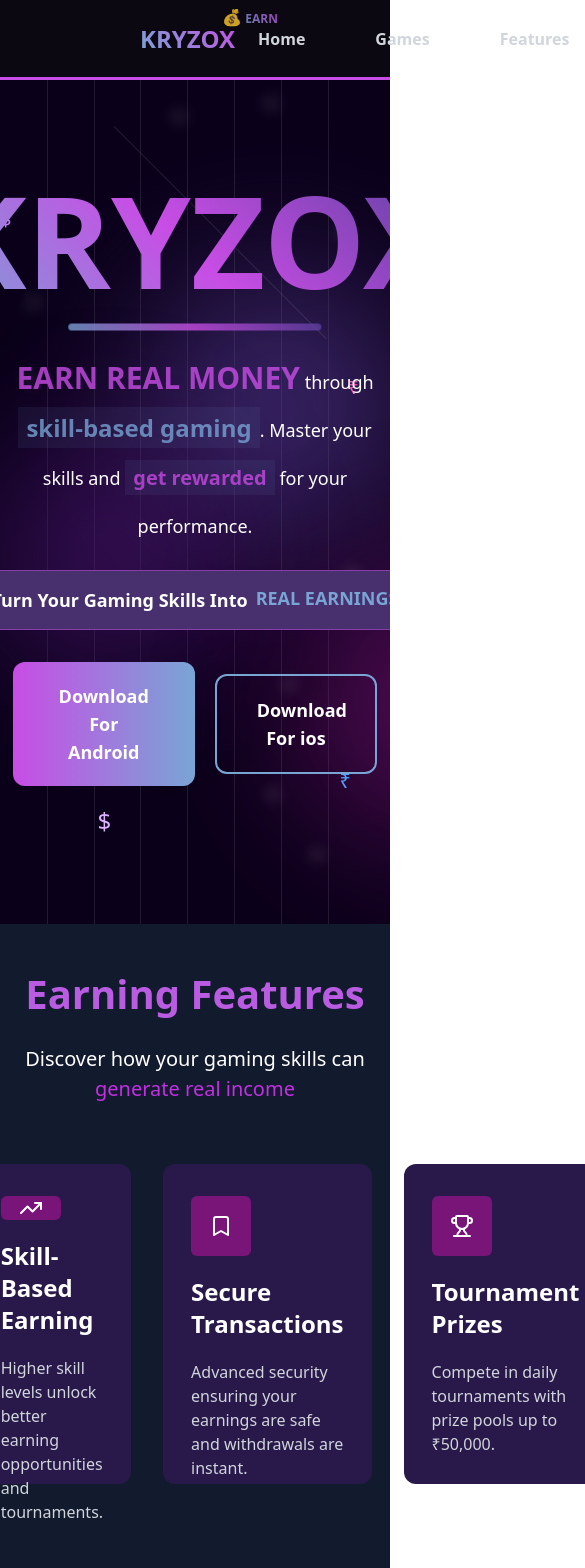
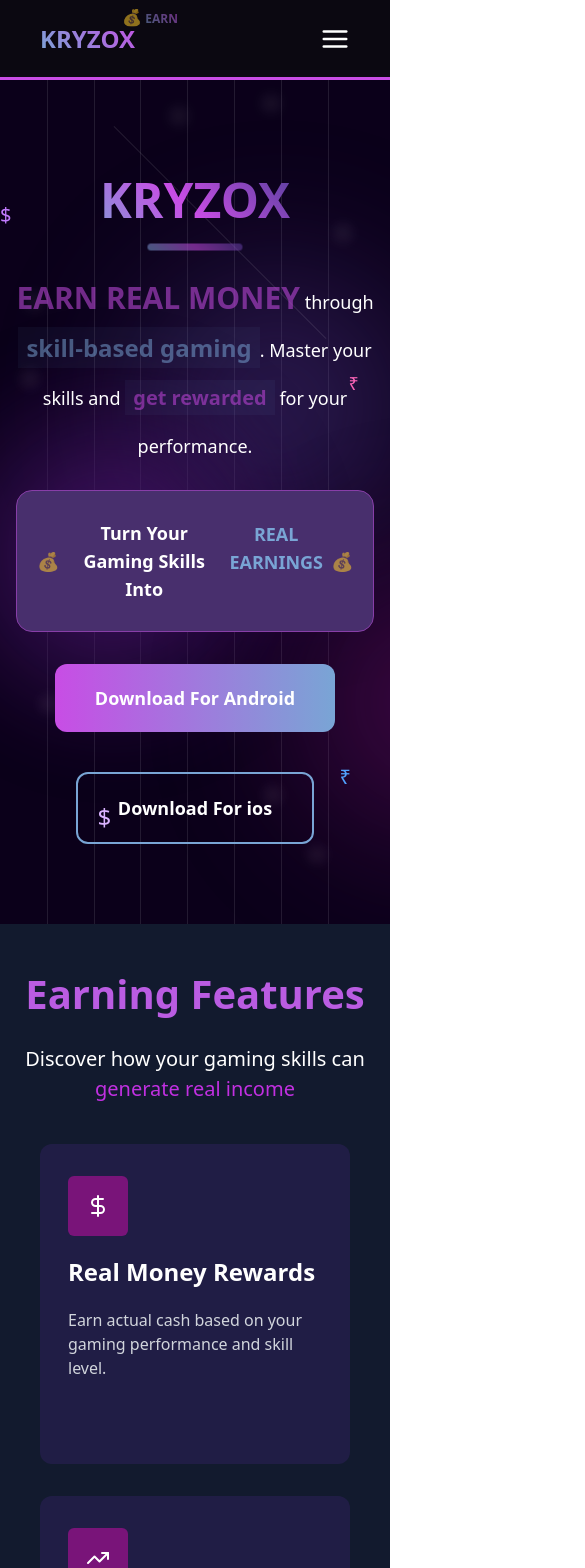
Before and after one commit to aadityasigdel/Kryzox, a React (Vite) app: page / in a window 390 px wide. Shown: the top 1568 px of the page, 585 px wide, since content can reach past the window. Built offline with nearby package versions, Linux system fonts and the light colour scheme.

Commit message:
make site responsive

```diff
--- a/src/components/Features/Feature1.jsx
+++ b/src/components/Features/Feature1.jsx
@@ -3,11 +3,11 @@ import FeatureCard1 from "../../ui/FeatureCard1";
 import { DollarSign, TrendingUp, Bookmark, Trophy  } from 'lucide-react';
 const Feature1 = () => {
   return (
-    <div className="h-[auto] w-full bg-[#121a2e] text-white text-center py-10">
+      <div className="h-[auto] w-full bg-[#121a2e] text-white text-center py-10 px-5 md:px-10">
       <h1 className="text-[40px] font-semibold text-[#BA5CE2] pb-5">Earning Features</h1>
       <p className="text-[20px] inline">Discover how your gaming skills can </p> <p className="inline text-[20px] text-[#c130e1]">generate real income</p>
       {/* card section */}
-      <section className="flex gap-8 items-center justify-center my-15">
+        <section className="grid grid-cols-1 px-5 gap-8  mt-10 md:place-items-center sm:grid-cols-2 lg:grid-cols-4 lg:px-20">
         <FeatureCard1 icon={DollarSign} title={"Real Money Rewards"}  description={"Earn actual cash based on your gaming performance and skill level."}/>
         <FeatureCard1 icon={TrendingUp} title={"Skill-Based Earning"} description={"Higher skill levels unlock better earning opportunities and tournaments."}/>
         <FeatureCard1 icon={Bookmark} title={"Secure Transactions"} description={"Advanced security ensuring your earnings are safe and withdrawals are instant."}/>
--- a/src/components/Features/Feature2.jsx
+++ b/src/components/Features/Feature2.jsx
@@ -3,7 +3,7 @@ import { DollarSign, TrendingUp, Bookmark, Trophy } from "lucide-react";
 
 const Feature2 = () => {
   return (
-    <div className="h-auto w-full bg-[#241B3A] text-white text-center py-10">
+    <div className="h-auto w-full bg-[#241B3A] text-white text-center py-10 px-5">
       <h1 className="text-[40px] font-semibold text-[#BA5CE2] pb-5">
         Earn While You Play
       </h1>
@@ -12,7 +12,7 @@ const Feature2 = () => {
         turn your skills into real money
       </p>
 
-      <section className="flex flex-wrap gap-8 items-center justify-center mt-10">
+      <section className="flex flex-wrap gap-8  mt-10 md:items-center md:justify-center md:px-20">
         <FeatureCard2
           bg="from-[#428CA9] to-[#432D77]"
           icon={DollarSign}
--- a/src/components/Features/Feature3.jsx
+++ b/src/components/Features/Feature3.jsx
@@ -4,35 +4,35 @@ const Feature3 = () => {
   return (
     <div className="text-center py-20 bg-[#211F31]">
       <section className="max-w-[600px]  m-auto mb-5">
-        <h1 className="text-left text-[60px] font-semibold text-[#BA5CE2] pb-5">
+        <h1 className="text-[30px] font-semibold text-[#BA5CE2] pb-5  md:text-[40px] lg:text[60px] md:text-left">
           Ready to Dominate?
         </h1>
-        <p className="text-[25px] inline text-[#d9cbcb]">
+        <p className=" text-[18px] inline text-[#d9cbcb] md:text-[25px]">
           Join millions of gamers and experience the future of competitive
           gaming with KRYZOX.
         </p>
       </section>
       {/* button section */}
-      <section className="flex gap-5 items-center justify-center  mt-10">
+      <section className="flex flex-wrap gap-5 items-center justify-center  mt-10">
         <Button1>Join KRYZOX</Button1>
         <Button2>Download Free</Button2>
       </section>
       {/* detail section */}
-      <section className="flex gap-30 items-center justify-center text-[#c4bfbf] mt-10">
-        <div className="text-left">
-          <p className="text-[35px] text-[#9684DB] font-bold">50M+</p>
+      <section className="  grid grid-cols-2 text-[#c4bfbf] mt-10 leading-8 md:gap-30 md:grid-cols-4 gap-y-5">
+        <div className="">
+          <p className=" text-[#9684DB] font-bold tex-2xl md:text-4xl ">50M+</p>
           <p>Active Players</p>
         </div>
         <div>
-          <p className="text-[35px] text-[#9684DB] font-bold">1000+</p>
+          <p className=" text-[#9684DB] font-bold tex-2xl md:text-4xl ">1000+</p>
           <p>Pro Teams</p>
         </div>
         <div>
-          <p className="text-[35px] text-[#9684DB] font-bold">24/7</p>
+          <p className=" text-[#9684DB] font-bold tex-2xl md:text-4xl ">24/7</p>
           <p>Support</p>
         </div>
         <div>
-          <p className="text-[35px] text-[#9684DB] font-bold">99.9%</p>
+          <p className=" text-[#9684DB] font-bold tex-2xl md:text-4xl ">99.9%</p>
           <p>Uptime</p>
         </div>
       </section>
--- a/src/components/Footer/Footer.jsx
+++ b/src/components/Footer/Footer.jsx
@@ -22,9 +22,9 @@ const data = [
 const icons = [Github, Twitter, MSquare, Youtube];
 const Footer = () => {
   return (
-    <div className="h-auto w-auto bg-slate-900 py-10">
-      <div className="h-auto w-auto text-white flex gap-20 mx-35 border-b-1 border-b-[#c84de5] py-5 pb-20">
-        <div className="flex flex-col gap-10">
+    <div className="h-auto w-auto bg-slate-900 px-10 py-10 md:px-20 lg:px-35">
+      <div className="h-auto w-auto text-white flex flex-wrap justify-between gap-20 border-b-1 border-b-[#c84de5] py-5 pb-20">
+        <div className="flex flex-col gap-10 max-w-[400px]">
           <h1 className="text-2xl font-bold">KRYZOX</h1>
           <p className="text-gray-400">
             The ultimate gaming platform that brings together competitive
@@ -36,19 +36,29 @@ const Footer = () => {
             ))}
           </div>
         </div>
-        <FooterComponet data={data}></FooterComponet>
-        <FooterComponet data={data}></FooterComponet>
-        <FooterComponet data={data}></FooterComponet>
-        <FooterComponet data={data}></FooterComponet>
+        <div className="flex flex-wrap gap-5">
+          <FooterComponet data={data}></FooterComponet>
+          <FooterComponet data={data}></FooterComponet>
+          <FooterComponet data={data}></FooterComponet>
+          <FooterComponet data={data}></FooterComponet>
+        </div>
       </div>
       {/* privacy or additional inof section */}
-      <section className="flex justify-between mx-35 text-gray-400 mt-10">
-        <div><p>© 2024 KRYZOX. All rights reserved.</p></div>
+      <section className="flex flex-col justify-between text-gray-400 mt-10 md:flex-wrap md:flex-row">
         <div>
-          <ul className="list-none flex gap-5">
-            <li><Link to="#">Privacy Policy</Link></li>
-            <li><Link to="#">Terms of Service</Link></li>
-            <li><Link to="#">Cookie Policy</Link></li>
+          <p>© 2024 KRYZOX. All rights reserved.</p>
+        </div>
+        <div>
+          <ul className="list-none flex flex-col mt-15  gap-5 md:mt-0 md:flex-wrap md:flex-row">
+            <li>
+              <Link to="#">Privacy Policy</Link>
+            </li>
+            <li>
+              <Link to="#">Terms of Service</Link>
+            </li>
+            <li>
+              <Link to="#">Cookie Policy</Link>
+            </li>
           </ul>
         </div>
       </section>
--- a/src/components/Herosection/Home.jsx
+++ b/src/components/Herosection/Home.jsx
@@ -1,19 +1,19 @@
 import "./herosection.css";
 export default function HeroSection() {
   return (
-    <div className="relative min-h-screen w-full bg-[#0b001a] text-white overflow-hidden font-sans">
+    <div className="relative min-h-screen w-full bg-[#0b001a] text-white overflow-hidden font-sans pb-5">
       {/* ✅ Vertical Lines */}
       {[...Array(7)].map((_, i) => (
         <div
           key={i}
-          className="absolute top-0 bottom-0 w-px bg-white/10"
+          className="absolute top-0 bottom-0 w-px bg-white/10 z-0"
           style={{ left: `${(i + 1) * 12}%` }}
         />
       ))}
 
       {/* 🔆 Large Floating Background Circles (pulse) */}
       <div
-        className="absolute rounded-full bg-purple-700 blur-3xl opacity-30 animate-pulse"
+        className="absolute rounded-full bg-purple-700 blur-3xl opacity-30 animate-pulse z-0"
         style={{
           width: 400,
           height: 400,
@@ -23,7 +23,7 @@ export default function HeroSection() {
         }}
       />
       <div
-        className="absolute rounded-full bg-pink-500 blur-2xl opacity-20 animate-pulse"
+        className="absolute rounded-full bg-pink-500 blur-2xl opacity-20 animate-pulse z-0"
         style={{
           width: 400,
           height: 400,
@@ -34,7 +34,7 @@ export default function HeroSection() {
         }}
       />
       <div
-        className="absolute rounded-full bg-blue-500 blur-3xl opacity-25 animate-pulse"
+        className="absolute rounded-full bg-blue-500 blur-3xl opacity-25 animate-pulse z-0"
         style={{
           width: 400,
           height: 400,
@@ -49,7 +49,7 @@ export default function HeroSection() {
       {[...Array(10)].map((_, i) => (
         <div
           key={`dot-${i}`}
-          className="absolute w-2 h-2 bg-white rounded-full blur-sm opacity-40 animate-bounce"
+          className="absolute w-2 h-2 bg-white rounded-full blur-sm opacity-40 animate-bounce z-0"
           style={{
             top: `${Math.random() * 95}%`,
             left: `${Math.random() * 95}%`,
@@ -59,7 +59,7 @@ export default function HeroSection() {
       ))}
 
       {/* 💸 Floating Currency Symbols */}
-      <div className="absolute top-[15%] text-purple-400 text-xl animate-bounce">
+      <div className="absolute top-[15%] text-purple-400 text-xl animate-bounce z-0">
         $
       </div>
       <div className="absolute top-[35%] right-[8%] text-pink-400 text-lg animate-bounce">
@@ -77,7 +77,9 @@ export default function HeroSection() {
 
       {/* 🚀 Hero Content */}
       <div className="flex flex-col items-center justify-center text-center px-4 mt-24 md:mt-32 relative z-10">
-        <h1 className="kryzox text-9xl sm:text-7xl font-extrabold">KRYZOX</h1>
+        <h1 className="kryzox text-5xl sm:text-7xlmd:text-9xl font-extrabold">
+          KRYZOX
+        </h1>
 
         <p className="max-w-3xl mt-6 text-lg sm:text-xl leading-12">
           <span className="text-[#c84de5] font-bold animate-pulse text-3xl ">
@@ -94,19 +96,8 @@ export default function HeroSection() {
           for your performance.
         </p>
 
-        {/* <div className="mt-6 px-6 py-3 bg-[#39166B] rounded-xl border border-purple-700 text-sm sm:text-base shadow-lg">
-          💰 Turn Your Gaming Skills Into <span className="text-blue-400 font-bold inline-block animate-bounce">REAL EARNINGS</span> 💰
-        </div>
 
-        <div className="mt-8 flex gap-4 flex-wrap justify-center">
-          <button className="bg-gradient-to-r from-purple-500 to-pink-500 px-6 py-3 rounded-xl font-semibold shadow-lg hover:scale-105 transition duration-300">
-            Download For Android
-          </button>
-          <button className="ripple-hover-button border-2 border-blue-400 text-blue-300 px-6 py-3 rounded-xl font-semibold">
-            Download For iOS
-          </button>
-        </div> */}
-        <div className="h-15 w-[800px]  font-semibold text-lg bg-[#482F6D]  rounded-2xl border border-[#883EA8] flex items-center justify-center gap-2 mt-5">
+        <div className=" min-w[400px] w-full md:w-[800px]  font-semibold text-lg bg-[#482F6D]  rounded-2xl border border-[#883EA8] flex items-center justify-center gap-2 mt-5 py-7 sm:py-5 px-5 ">
           <span className="animate-pulse">💰</span>{" "}
           <span>Turn Your Gaming Skills Into</span>
           <span className="real-earning text-[#79A5D5] animate-bounce">
@@ -115,9 +106,9 @@ export default function HeroSection() {
           <span className="animate-pulse">💰</span>
         </div>
         {/* buttons */}
-        <section className="flex gap-5 text-lg pt-8 justify-center items-center font-semibold">
+        <section className="flex flex-wrap gap-5 text-lg pt-8 justify-center items-center font-semibold ">
           <button
-            className=" px-10 py-5 rounded-xl transition-all duration-500 hover:scale-110 hover:shadow-2xl bg-[length:200%_100%] hover:bg-[position:100%_0]"
+            className=" px-10 py-5 rounded-xl transition-all duration-500 hover:scale-110 hover:shadow-2xl bg-[length:200%_100%] hover:bg-[position:100%_0] mb-5"
             style={{
               backgroundImage:
                 "linear-gradient(to right, #c84de5, #79a5d5, #5e41a1)",
@@ -125,7 +116,7 @@ export default function HeroSection() {
           >
             Download For Android
           </button>
-          <button className="ripple-hover-button px-10 py-5 rounded-xl border-2 transition-colors duration-500 hover:scale-110 hover:shadow-2xl">
+          <button className="ripple-hover-button px-10 py-5 rounded-xl border-2 transition-colors duration-500 hover:scale-110 hover:shadow-2xl mb-5">
             Download For ios
           </button>
         </section>
--- a/src/components/Navbar/NavBar.jsx
+++ b/src/components/Navbar/NavBar.jsx
@@ -1,8 +1,9 @@
 import { Link } from "react-router-dom";
+import { AlignJustify as Hamburger } from 'lucide-react'; //handlebar
 import "./navbar.css";
 const NavBar = () => {
   return (
-    <nav className="h-[80px] w-full bg-[#0B0811] text-white flex items-center justify-between px-35  border-b-3 border-b-[#c84de5]">
+    <nav className="h-[80px] w-full bg-[#0B0811] text-white flex items-center justify-between px-10 border-b-3 border-b-[#c84de5] md:px-15 lg:px-35">
       <div className="logo flex relative items-center space-x-2 font-bold text-2xl ">
         <span>
           KRYZOX
@@ -10,7 +11,7 @@ const NavBar = () => {
         <span className="top-logo-container"><span className="logo-dollar animate-pulse z-10">💰</span><span className="top-logo animate-pulse">EARN</span></span>
       </div>
 
-      <ul className="list-none h-auto w-auto flex gap-10 bg font-semibold text-gray-300">
+      <ul className="list-none h-auto w-auto bg font-semibold text-gray-300 hidden md:gap-5 lg:gap-10 md:flex">
         <li>
           <Link to="#"className="link">Home</Link>
         </li>
@@ -27,6 +28,8 @@ const NavBar = () => {
           <Link to="#"className="link">Contact</Link>
         </li>
       </ul>
+      {/* hamburger menu for mobile devices */}
+      <Hamburger className="block md:hidden" size={30}/>
     </nav>
   );
 };
--- a/src/pages/Home.jsx
+++ b/src/pages/Home.jsx
@@ -6,7 +6,7 @@ import Feature2 from '../components/Features/Feature2';
 import Feature3 from '../components/Features/Feature3';
 const Home = () => {
   return (
-    <div>
+    <div className="max-w-[1600px] m-auto">
     <NavBar />
     <HeroSection />
     <Feature1 />
--- a/src/ui/FeatureCard1.jsx
+++ b/src/ui/FeatureCard1.jsx
@@ -4,14 +4,20 @@ const FeatureCard1 = ({
   icon: Icon,
   title,
   description,
-  hoverbg = "hover:from-[#412076] hover:to-[#37669E]"
+  hoverbg = "hover:from-[#412076] hover:to-[#37669E]",
 }) => {
   return (
-    <div className={clsx("group h-[320px] w-[300px] bg-[#28194A] rounded-xl px-7 text-left flex flex-col gap-5 pt-8 duration-500 ease-in-out hover:scale-110","hover:bg-gradient-to-r",
-          hoverbg
-        )}>
-      <div
-        className= "h-[60px] w-[60px] rounded-md bg-[#791479] text-white grid place-content-center transition ease-in-out duration-500 group-hover:rotate-15 group-hover:scale-110">
+    <div
+      className={clsx(
+        "group min-h-[320px] w-full md:max-w-[300px] bg-[#28194A] rounded-xl px-7 text-left flex flex-col gap-5 pt-8 duration-500 ease-in-out hover:scale-110",
+        "hover:bg-gradient-to-r",
+        hoverbg
+      )}
+      style={{
+        backgroundColor: "rgba(43, 32, 85, 0.6)",
+      }}
+    >
+      <div className="h-[60px] w-[60px] rounded-md bg-[#791479] text-white grid place-content-center transition ease-in-out duration-500 group-hover:rotate-15 group-hover:scale-110">
         <Icon />
       </div>
       <h1 className="text-2xl font-bold">{title}</h1>
--- a/src/ui/FeatureCard2.jsx
+++ b/src/ui/FeatureCard2.jsx
@@ -10,9 +10,9 @@ const FeatureCard2 = ({
   // content1 is for top section first div
   // price is for second div of top section of the card
   return (
-    <div className="group h-[410px] w-[300px] bg-[#28194A] rounded-3xl border-[.1px] border-[#552555] text-left flex flex-col gap-5  duration-500 ease-in-out hover:scale-110">
+    <div className="group min-h-[410px] w-full md:max-w-[300px] bg-[#28194A] rounded-3xl border-[.1px] border-[#552555] text-left flex flex-col gap-5  duration-500 ease-in-out hover:scale-110">
       <section
-        className={`h-[200px] bg-gradient-to-r ${bg} grid place-content-center relative border-[#552555] rounded-t-3xl font-semibold text-sm`}
+        className={`min-h-[200px] bg-gradient-to-r ${bg} grid place-content-center relative border-[#552555] rounded-t-3xl font-semibold text-sm`}
       >
         <div className="absolute left-5 px-4 py-1.5 bg-black text-[#6e95c2] rounded-3xl top-5">
           {content1 || "test message"}
```
